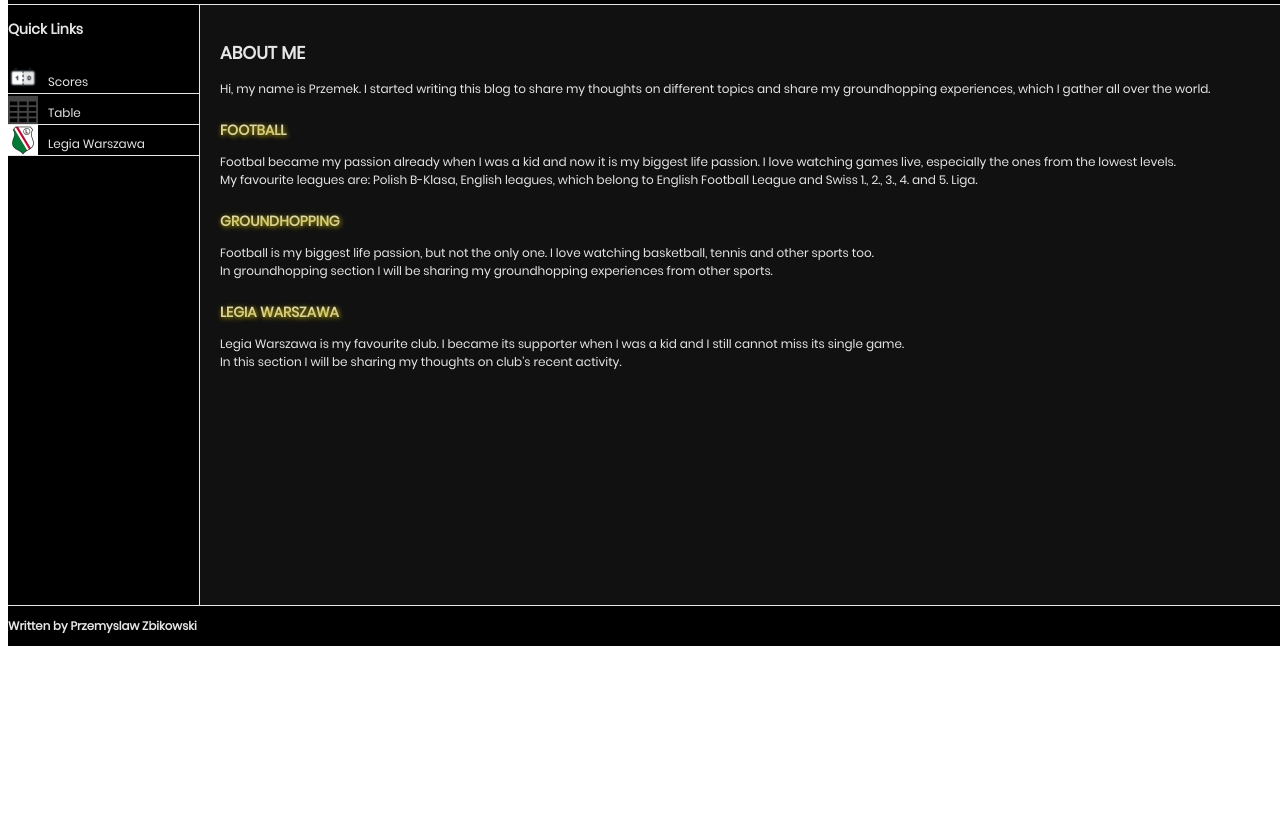
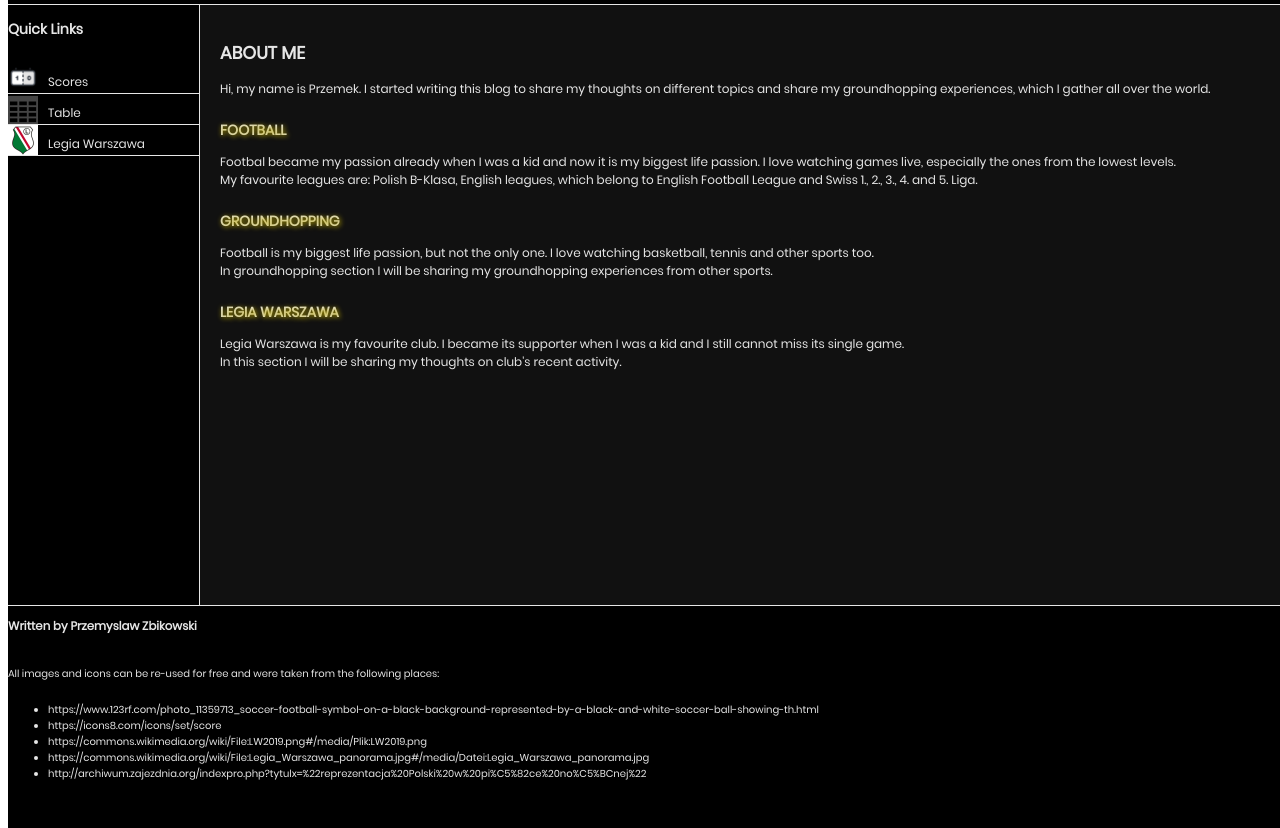
Before and after one commit to przemek89/PersonalBlogWebsite, a plain HTML site: page pages/aboutMe.html in a window 1280 px wide. Shown: the part 203-1031 px from the top of the page. Before the commit the page ends 849 px from the top, so only its background shows below. Drawn offline with Linux system fonts and the light colour scheme.

Commit message:
- updated README.md - added references to images and icons in all pages - set font size in footer for blog posts

```diff
--- a/pages/aboutMe.html
+++ b/pages/aboutMe.html
@@ -64,6 +64,17 @@
             </div>
             <footer class="footer">
                 <h3 class="footerText">Written by Przemyslaw Zbikowski</h3>
+                <br>
+                <p id="footer">
+                    All images and icons can be re-used for free and were taken from the following places:
+                    <ul>
+                        <li>https://www.123rf.com/photo_11359713_soccer-football-symbol-on-a-black-background-represented-by-a-black-and-white-soccer-ball-showing-th.html</li>
+                        <li>https://icons8.com/icons/set/score</li>
+                        <li>https://commons.wikimedia.org/wiki/File:LW2019.png#/media/Plik:LW2019.png</li>
+                        <li>https://commons.wikimedia.org/wiki/File:Legia_Warszawa_panorama.jpg#/media/Datei:Legia_Warszawa_panorama.jpg</li>
+                        <li>http://archiwum.zajezdnia.org/indexpro.php?tytulx=%22reprezentacja%20Polski%20w%20pi%C5%82ce%20no%C5%BCnej%22</li>
+                    </ul>
+                </p>
             </footer>
         </div>
     </body>
--- a/styles/postStyles.css
+++ b/styles/postStyles.css
@@ -36,3 +36,7 @@
 p {
     font-size: 1.5em;
 }
+
+#footer {
+    font-size: 1em;
+}
```
Also changed, not shown: pages/latestMatch.html (+11 -0 lines), pages/legiaWarszawa.html (+11 -0 lines), pages/scores.html (+11 -0 lines), pages/table.html (+11 -0 lines), 1 other file.
